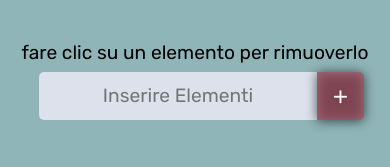
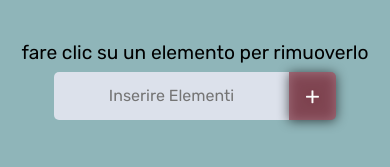
Before and after one commit to emarketguy27/Firebase-App, a plain HTML site: page index.html in a window 390 px wide. Shown: the part 87-254 px from the top of the page. Drawn offline with Linux system fonts and the light colour scheme; no server answers.

Commit message:
small changes to font-sizes (clamp for responsiveness)

```diff
--- a/index.css
+++ b/index.css
@@ -16,7 +16,7 @@ body {
 .container {
   display: flex;
   flex-direction: column;
-  width: 100%;
+  width: 100vw;
   min-height: 100vh;
   align-items: center;
   gap: 0.5rem;
@@ -24,6 +24,7 @@ body {
   animation-name: example;
   animation-duration: 1s;
   padding-bottom: 1.5em;
+  overflow: hidden;
 }
 
 /*** Calculator Section ***/
@@ -51,7 +52,6 @@ body {
 }
 .btn-panel {
   text-align: center;
-  border: 1px solid #ac485a;
 }
 .calc-btn {
   width: 100%;
@@ -112,7 +112,7 @@ input {
   text-align: center;
   border: none;
   border-radius: 5px 0 0 5px;
-  font-size: 1.2rem;
+  font-size: clamp(1rem, 0.3846rem + 2.4615vw, 3rem);
   line-height: 2rem;
   font-family: "Rubik", sans-serif;
 }
```
